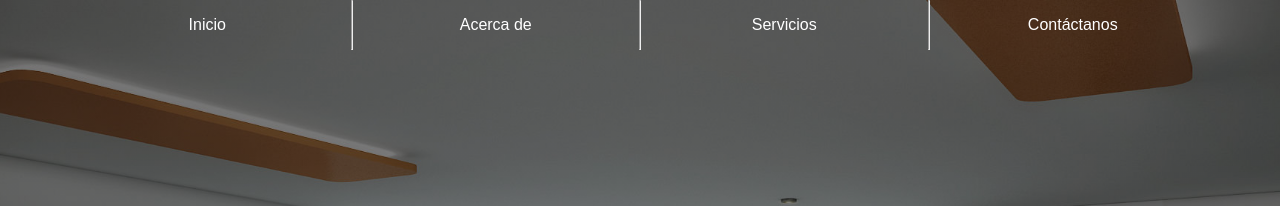
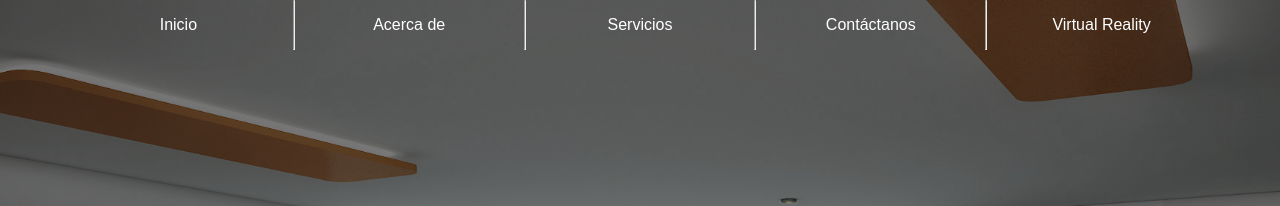
Before and after one commit to IdeasMarketing/WebPage, a plain HTML site: page index.html in a window 1280 px wide. Shown: the top 206 px of the page. Drawn offline with Linux system fonts and the light colour scheme.

Commit message:
Update index.html

```diff
--- a/index.html
+++ b/index.html
@@ -27,6 +27,8 @@
             <p><a href="#Services">Servicios</a></p>
             <hr>
             <p><a href="#Contact">Contáctanos</a></p>
+            <hr>
+            <p><a href="https://ideasmarketing.github.io/ExteriorView/">Virtual Reality</a></p>
         </header>
         <br>
         <img src="src/img/Logo.png">
```
